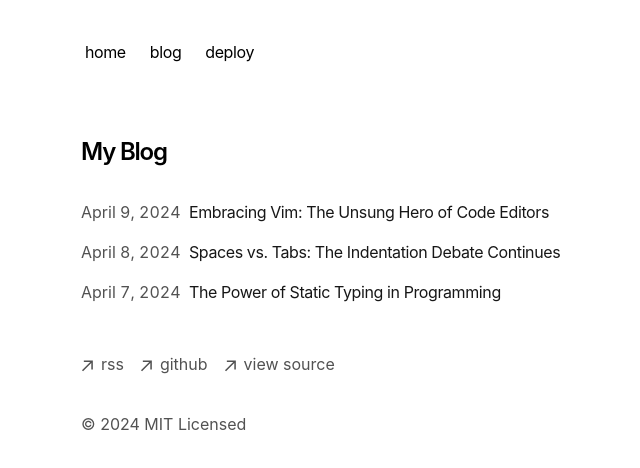
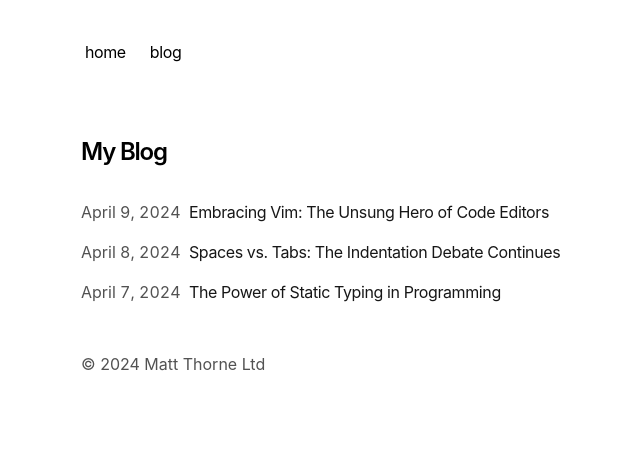
Before and after one commit to MattThorne/MattThorne.github.io, a Next.js app: page /blog in a window 1280 px wide. Shown: the top 468 px of the page, without its empty margins (271-911 px from the left). Built offline with nearby package versions, Linux system fonts and the light colour scheme.

Commit message:
update readme

```diff
--- a/app/blog/[slug]/page.tsx
+++ b/app/blog/[slug]/page.tsx
@@ -77,7 +77,7 @@ export default function Blog({ params }) {
             url: `${baseUrl}/blog/${post.slug}`,
             author: {
               '@type': 'Person',
-              name: 'My Portfolio',
+              name: 'Matt Thorne',
             },
           }),
         }}
--- a/app/components/footer.tsx
+++ b/app/components/footer.tsx
@@ -18,43 +18,8 @@ function ArrowIcon() {
 export default function Footer() {
   return (
     <footer className="mb-16">
-      <ul className="font-sm mt-8 flex flex-col space-x-0 space-y-2 text-neutral-600 md:flex-row md:space-x-4 md:space-y-0 dark:text-neutral-300">
-        <li>
-          <a
-            className="flex items-center transition-all hover:text-neutral-800 dark:hover:text-neutral-100"
-            rel="noopener noreferrer"
-            target="_blank"
-            href="/rss"
-          >
-            <ArrowIcon />
-            <p className="ml-2 h-7">rss</p>
-          </a>
-        </li>
-        <li>
-          <a
-            className="flex items-center transition-all hover:text-neutral-800 dark:hover:text-neutral-100"
-            rel="noopener noreferrer"
-            target="_blank"
-            href="https://github.com/vercel/next.js"
-          >
-            <ArrowIcon />
-            <p className="ml-2 h-7">github</p>
-          </a>
-        </li>
-        <li>
-          <a
-            className="flex items-center transition-all hover:text-neutral-800 dark:hover:text-neutral-100"
-            rel="noopener noreferrer"
-            target="_blank"
-            href="https://vercel.com/templates/next.js/portfolio-starter-kit"
-          >
-            <ArrowIcon />
-            <p className="ml-2 h-7">view source</p>
-          </a>
-        </li>
-      </ul>
       <p className="mt-8 text-neutral-600 dark:text-neutral-300">
-        © {new Date().getFullYear()} MIT Licensed
+        © {new Date().getFullYear()} Matt Thorne Ltd
       </p>
     </footer>
   )
--- a/app/components/nav.tsx
+++ b/app/components/nav.tsx
@@ -6,10 +6,7 @@ const navItems = {
   },
   '/blog': {
     name: 'blog',
-  },
-  'https://vercel.com/templates/next.js/portfolio-starter-kit': {
-    name: 'deploy',
-  },
+  }
 }
 
 export function Navbar() {
--- a/app/layout.tsx
+++ b/app/layout.tsx
@@ -3,7 +3,6 @@ import type { Metadata } from 'next'
 import { GeistSans } from 'geist/font/sans'
 import { GeistMono } from 'geist/font/mono'
 import { Navbar } from './components/nav'
-import { Analytics } from '@vercel/analytics/react'
 import { SpeedInsights } from '@vercel/speed-insights/next'
 import Footer from './components/footer'
 import { baseUrl } from './sitemap'
@@ -11,16 +10,16 @@ import { baseUrl } from './sitemap'
 export const metadata: Metadata = {
   metadataBase: new URL(baseUrl),
   title: {
-    default: 'Next.js Portfolio Starter',
+    default: 'Matt Thorne',
     template: '%s | Next.js Portfolio Starter',
   },
   description: 'This is my portfolio.',
   openGraph: {
-    title: 'My Portfolio',
+    title: 'Matt Thorne',
     description: 'This is my portfolio.',
     url: baseUrl,
-    siteName: 'My Portfolio',
-    locale: 'en_US',
+    siteName: 'Matt Thorne',
+    locale: 'en_UK',
     type: 'website',
   },
   robots: {
@@ -57,7 +56,6 @@ export default function RootLayout({
           <Navbar />
           {children}
           <Footer />
-          <Analytics />
           <SpeedInsights />
         </main>
       </body>
--- a/app/og/route.tsx
+++ b/app/og/route.tsx
@@ -2,14 +2,17 @@ import { ImageResponse } from 'next/og'
 
 export function GET(request: Request) {
   let url = new URL(request.url)
-  let title = url.searchParams.get('title') || 'Next.js Portfolio Starter'
+  let title = url.searchParams.get('title') || 'Matt Thorne'
 
   return new ImageResponse(
     (
       <div tw="flex flex-col w-full h-full items-center justify-center bg-white">
-        <div tw="flex flex-col md:flex-row w-full py-12 px-4 md:items-center justify-between p-8">
-          <h2 tw="flex flex-col text-4xl font-bold tracking-tight text-left">
+        <div tw="flex flex-col w-full py-12 px-4 p-8">
+          <h1 tw="text-4xl font-bold tracking-tight text-left mb-0">
             {title}
+          </h1>
+          <h2 tw="text-2xl tracking-tight text-left mt-0">
+            Matt Thorne
           </h2>
         </div>
       </div>
--- a/app/page.tsx
+++ b/app/page.tsx
@@ -1,12 +1,17 @@
 import { BlogPosts } from 'app/components/posts'
+import SocialLinks from 'app/components/social-links'
 
 export default function Page() {
   return (
     <section>
-      <h1 className="mb-8 text-2xl font-semibold tracking-tighter">
-        My Portfolio
+      <h1 className=" text-5xl font-semibold tracking-tighter">
+        Matt Thorne
       </h1>
-      <p className="mb-4">
+      <p className="text-lg  tracking-tighter">
+        Software Engineer
+      </p>
+      <SocialLinks />
+      <p className="mt-8 mb-4">
         {`I'm a Vim enthusiast and tab advocate, finding unmatched efficiency in
         Vim's keystroke commands and tabs' flexibility for personal viewing
         preferences. This extends to my support for static typing, where its
@@ -14,6 +19,9 @@ export default function Page() {
         mode, which eases long coding sessions by reducing eye strain.`}
       </p>
       <div className="my-8">
+        <h2 className="mb-2 text-xl font-semibold tracking-tighter">
+          blog
+        </h2>
         <BlogPosts />
       </div>
     </section>
--- a/app/rss/route.ts
+++ /dev/null
@@ -1,42 +0,0 @@
-import { baseUrl } from 'app/sitemap'
-import { getBlogPosts } from 'app/blog/utils'
-
-export async function GET() {
-  let allBlogs = await getBlogPosts()
-
-  const itemsXml = allBlogs
-    .sort((a, b) => {
-      if (new Date(a.metadata.publishedAt) > new Date(b.metadata.publishedAt)) {
-        return -1
-      }
-      return 1
-    })
-    .map(
-      (post) =>
-        `<item>
-          <title>${post.metadata.title}</title>
-          <link>${baseUrl}/blog/${post.slug}</link>
-          <description>${post.metadata.summary || ''}</description>
-          <pubDate>${new Date(
-            post.metadata.publishedAt
-          ).toUTCString()}</pubDate>
-        </item>`
-    )
-    .join('\n')
-
-  const rssFeed = `<?xml version="1.0" encoding="UTF-8" ?>
-  <rss version="2.0">
-    <channel>
-        <title>My Portfolio</title>
-        <link>${baseUrl}</link>
-        <description>This is my portfolio RSS feed</description>
-        ${itemsXml}
-    </channel>
-  </rss>`
-
-  return new Response(rssFeed, {
-    headers: {
-      'Content-Type': 'text/xml',
-    },
-  })
-}
--- a/app/sitemap.ts
+++ b/app/sitemap.ts
@@ -1,5 +1,6 @@
 import { getBlogPosts } from 'app/blog/utils'
 
+//TODO update this to right map
 export const baseUrl = 'https://portfolio-blog-starter.vercel.app'
 
 export default async function sitemap() {
```
Also changed, not shown: 1 other file (tests, documents, lock files or other folders).
